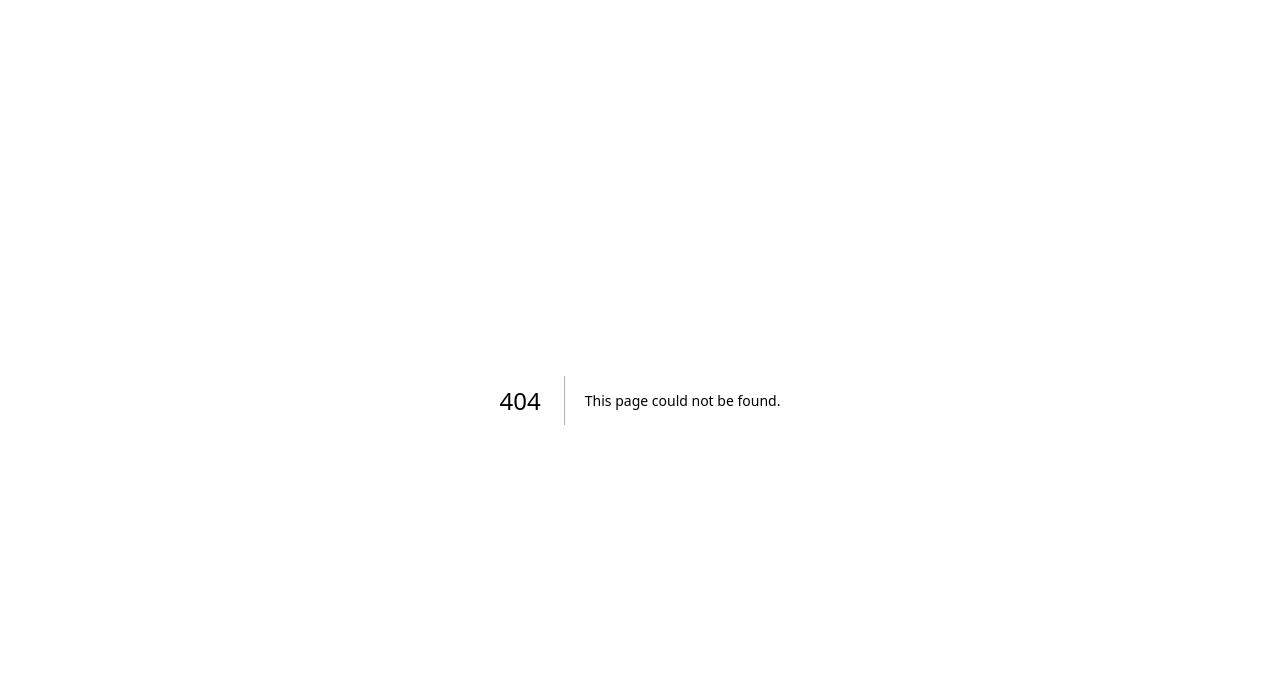
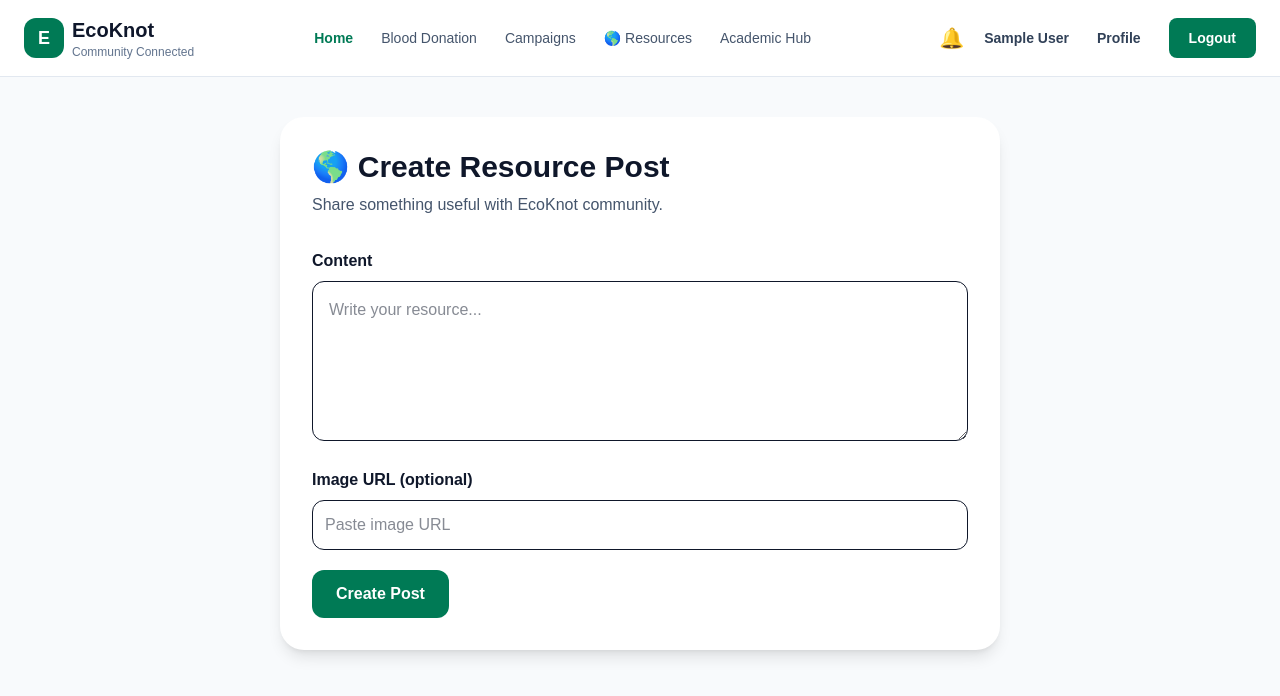
Before and after one commit to Sajid498/ecoknot, a Next.js app in the folder frontend/: page /resources/create in a window 1280 px wide. Before the commit this address had no page. Shown: the top 696 px of the page. Built offline with nearby package versions, Linux system fonts and the light colour scheme; no server answers; sample sign-in values are in the browser's storage.

Commit message:
feat: add resource creation page

```diff
--- /dev/null
+++ b/frontend/src/app/resources/create/page.tsx
@@ -0,0 +1,551 @@
+"use client";
+
+
+import {
+    useState
+} from "react";
+
+
+import {
+    useRouter
+} from "next/navigation";
+
+
+import ProtectedRoute from "@/components/ProtectedRoute";
+
+
+import Navbar from "@/components/Navbar";
+
+
+
+
+
+const API_URL =
+
+    process.env.NEXT_PUBLIC_API_URL ||
+
+    "http://localhost:8080";
+
+
+
+
+
+
+
+
+
+export default function CreateResourcePage(){
+
+
+
+    const router = useRouter();
+
+
+
+
+    const [content,setContent] =
+
+        useState("");
+
+
+
+
+    const [imageUrl,setImageUrl] =
+
+        useState("");
+
+
+
+
+    const [loading,setLoading] =
+
+        useState(false);
+
+
+
+
+    const [message,setMessage] =
+
+        useState("");
+
+
+
+
+
+
+
+
+
+    async function handleCreate(){
+
+
+
+        try{
+
+
+
+            setLoading(true);
+
+
+
+
+
+            const savedUser =
+
+                localStorage.getItem("user");
+
+
+
+
+
+            if(!savedUser){
+
+
+                setMessage(
+                    "Please login first"
+                );
+
+
+                return;
+
+            }
+
+
+
+
+
+            const user =
+
+                JSON.parse(savedUser);
+
+
+
+
+
+
+
+
+            const response =
+
+                await fetch(
+
+`${API_URL}/api/resources?userId=${user.id}`,
+
+                    {
+
+
+                        method:"POST",
+
+
+                        headers:{
+
+
+                            "Content-Type":
+                            "application/json"
+
+
+                        },
+
+
+                        body:JSON.stringify({
+
+
+                            content,
+
+
+                            imageUrl:
+                            imageUrl || null
+
+
+                        })
+
+
+                    }
+
+
+                );
+
+
+
+
+
+
+
+
+            if(!response.ok){
+
+
+                throw new Error(
+
+                    "Resource creation failed"
+
+                );
+
+
+            }
+
+
+
+
+
+
+            setMessage(
+
+                "Resource posted successfully"
+
+            );
+
+
+
+
+
+
+            setTimeout(()=>{
+
+
+                router.push("/resources");
+
+
+            },1000);
+
+
+
+
+
+        }
+
+
+        catch(error){
+
+
+            console.log(error);
+
+
+
+            setMessage(
+
+                "Something went wrong"
+
+            );
+
+
+        }
+
+
+        finally{
+
+
+            setLoading(false);
+
+
+        }
+
+
+    }
+
+
+
+
+
+
+
+
+
+return(
+
+
+<ProtectedRoute>
+
+
+<main className="
+min-h-screen
+bg-slate-50
+">
+
+
+<Navbar />
+
+
+
+
+
+
+<div className="
+mx-auto
+max-w-3xl
+px-6
+py-10
+">
+
+
+
+
+
+<div className="
+rounded-3xl
+bg-white
+p-8
+shadow-lg
+">
+
+
+
+
+
+
+<h1 className="
+text-3xl
+font-bold
+">
+
+🌎 Create Resource Post
+
+</h1>
+
+
+
+
+
+<p className="
+mt-2
+text-slate-600
+">
+
+Share something useful with EcoKnot community.
+
+</p>
+
+
+
+
+
+
+
+<div className="
+mt-8
+space-y-5
+">
+
+
+
+
+
+
+<div>
+
+
+<label className="
+font-semibold
+">
+
+Content
+
+</label>
+
+
+
+
+<textarea
+
+
+value={content}
+
+
+onChange={(e)=>
+
+setContent(
+
+e.target.value
+
+)
+
+}
+
+
+placeholder="Write your resource..."
+
+className="
+mt-2
+h-40
+w-full
+rounded-xl
+border
+p-4
+"
+
+
+/>
+
+
+</div>
+
+
+
+
+
+
+
+
+
+
+<div>
+
+
+<label className="
+font-semibold
+">
+
+Image URL (optional)
+
+</label>
+
+
+
+
+
+<input
+
+
+value={imageUrl}
+
+
+onChange={(e)=>
+
+setImageUrl(
+
+e.target.value
+
+)
+
+}
+
+
+placeholder="Paste image URL"
+
+className="
+mt-2
+w-full
+rounded-xl
+border
+p-3
+"
+
+
+/>
+
+
+
+</div>
+
+
+
+
+
+
+
+
+
+<button
+
+
+onClick={handleCreate}
+
+
+disabled={loading}
+
+
+className="
+rounded-xl
+bg-emerald-700
+px-6
+py-3
+font-semibold
+text-white
+hover:bg-emerald-800
+"
+
+
+>
+
+
+{
+
+loading
+
+?
+
+"Posting..."
+
+:
+
+"Create Post"
+
+}
+
+
+</button>
+
+
+
+
+
+
+
+
+
+{
+
+message &&
+
+
+<p className="
+font-semibold
+text-emerald-700
+">
+
+{message}
+
+</p>
+
+
+}
+
+
+
+
+
+
+
+
+</div>
+
+
+
+
+
+
+</div>
+
+
+
+
+
+
+</div>
+
+
+
+
+
+
+
+</main>
+
+
+</ProtectedRoute>
+
+
+);
+
+
+}
--- a/frontend/src/app/resources/page.tsx
+++ b/frontend/src/app/resources/page.tsx
@@ -5,6 +5,9 @@ import {
     useEffect,
     useState
 } from "react";
+
+
+import Link from "next/link";
 
 
 import ResourceCard from "@/components/ResourceCard";
@@ -303,6 +306,19 @@ export default function ResourcePage(){
 
 
     }
+
+
+
+
+
+
+
+
+
+
+
+
+
 return(
 
 
@@ -322,11 +338,23 @@ export default function ResourcePage(){
 
 
 
+
+
+
+<div className="
+flex
+items-center
+justify-between
+">
+
+
+<div>
+
+
 <h1 className="
 text-3xl
 font-bold
-                "
-                >
+">
 
 🌎 Resource Sharing
 
@@ -335,15 +363,52 @@ export default function ResourcePage(){
 
 
 
+
 <p className="
 mt-2
 text-gray-600
-                "
-                >
+">
 
 Share useful information with the EcoKnot community.
 
 </p>
+
+
+</div>
+
+
+
+
+
+
+
+
+<Link
+
+href="/resources/create"
+
+className="
+rounded-xl
+bg-emerald-700
+px-5
+py-3
+font-semibold
+text-white
+hover:bg-emerald-800
+"
+
+>
+
++ Create Post
+
+</Link>
+
+
+
+
+
+
+</div>
 
 
 
@@ -389,6 +454,8 @@ export default function ResourcePage(){
 
 
 
+
+
 resources.length === 0 ?
 
 
@@ -411,6 +478,8 @@ export default function ResourcePage(){
 
 
 :
+
+
 
 
 
@@ -459,13 +528,17 @@ export default function ResourcePage(){
 />
 
 
+
 )
 
 
 )
 
 
+
 }
+
+
 
 
 
@@ -481,6 +554,7 @@ export default function ResourcePage(){
 
 
 
+
 </main>
 
 
```
Lines whose indentation alone changed are shown as unchanged.
